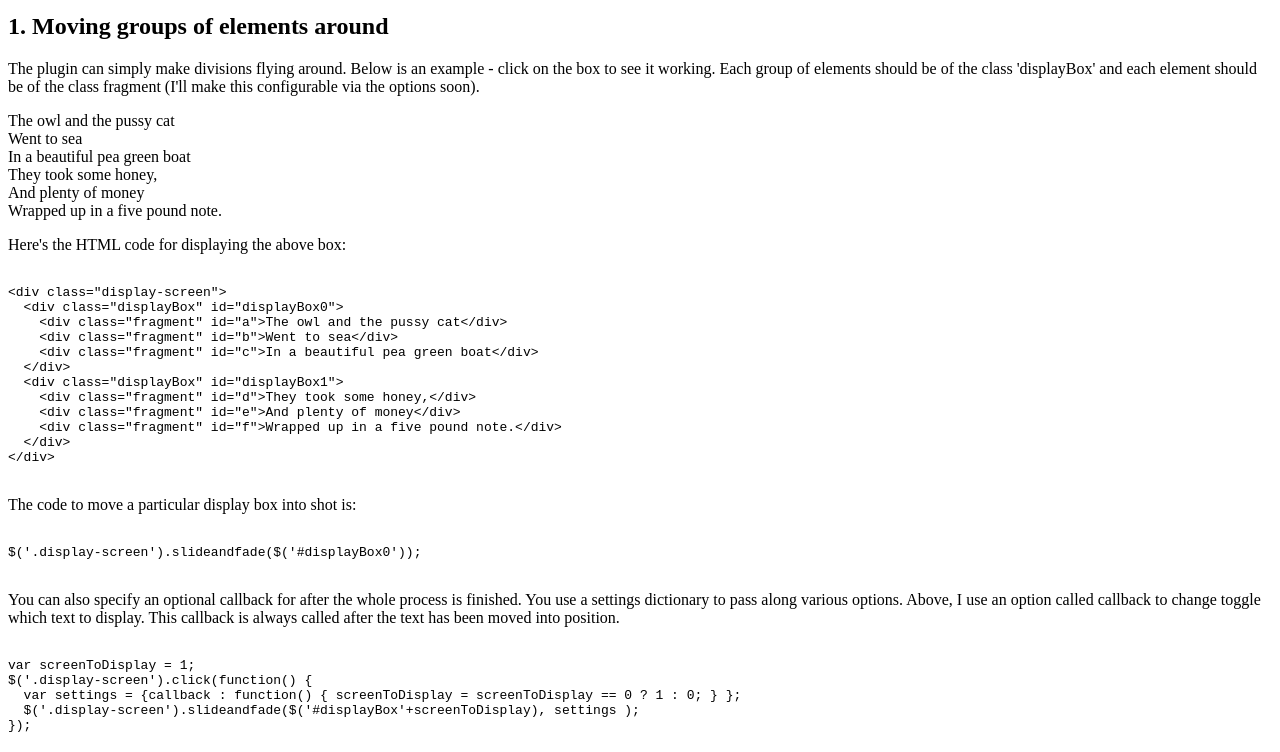
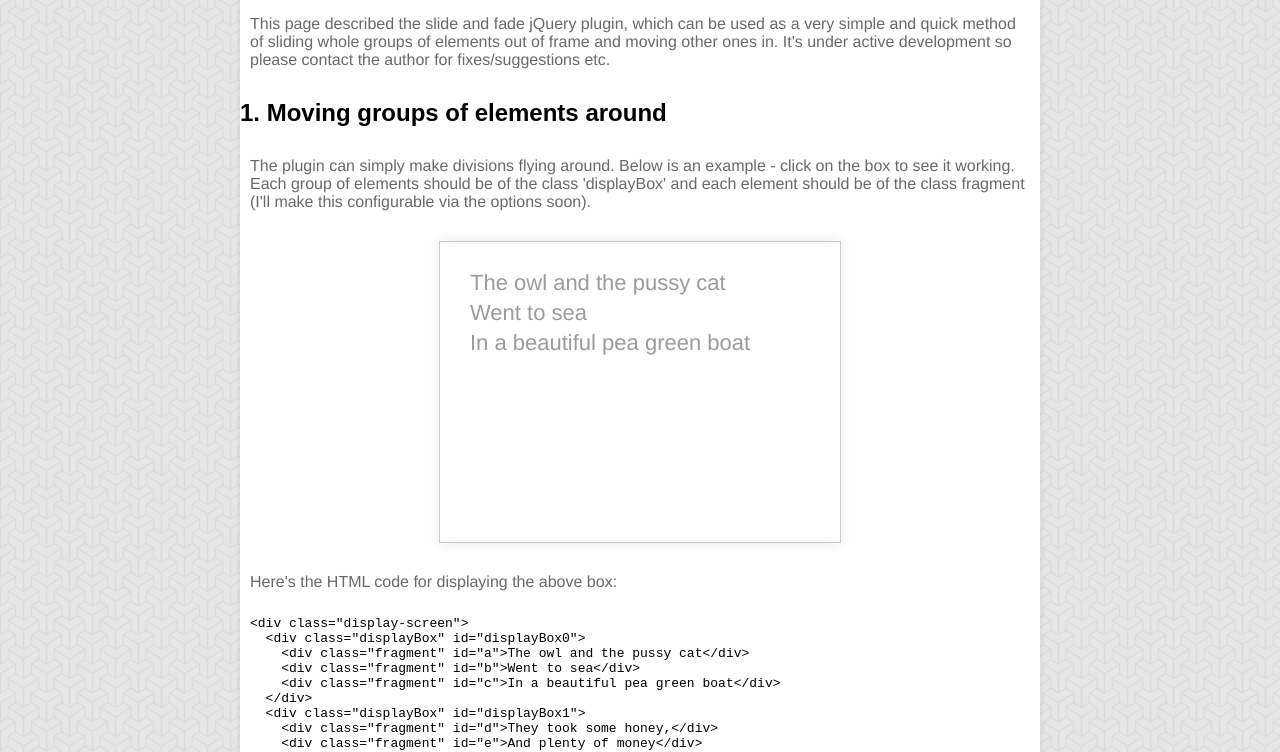
Before and after one commit to minimind/jquery.slideandfade, a plain HTML site: page index.html in a window 1280 px wide. Shown: the part 109-861 px from the top of the page. Drawn offline with nearby package versions, Linux system fonts and the light colour scheme.

Commit message:
Made sure all the links in the examples files are correct.

```diff
--- a/examples/jquery-slideandfade-examples.css
+++ b/examples/jquery-slideandfade-examples.css
@@ -1,7 +1,7 @@
 body {
     font-family: Arial,Helvetica,sans-serif;
     background-color: #f5f5f5;
-    background-image: url('../images/escheresque.png');
+    background-image: url('escheresque.png');
 }
 
 h1 {
--- a/index.html
+++ b/index.html
@@ -1,11 +1,11 @@
 <html xmlns="http://www.w3.org/1999/html">
 <head>
     <title>Some examples for the jquery-slideandfade.js plugin</title>
-    <link rel="stylesheet" href="/css/examples.min.css" type="text/css" media="screen">
+    <link rel="stylesheet" href="examples/jquery-slideandfade-examples.css" type="text/css" media="screen">
     <!--<script type="text/javascript" src="http://ajax.googleapis.com/ajax/libs/jquery/1.9.1/jquery.min.js"></script>-->
-    <script type="text/javascript" src="/js/jquery.min.js"></script>
-    <script type="text/javascript" src="/js/jquery-slideandfade.min.js"></script>
-    <script type="text/javascript" src="/js/examples.min.js"></script>
+    <script type="text/javascript" src="http://ajax.googleapis.com/ajax/libs/jquery/1.9.1/jquery.min.js"></script>
+    <script type="text/javascript" src="jquery-slideandfade.min.js"></script>
+    <script type="text/javascript" src="examples/jquery-slideandfade-examples.js"></script>
 </head>
 <body>
 <div class="main-block">
```
Also changed, not shown: 1 other file.
